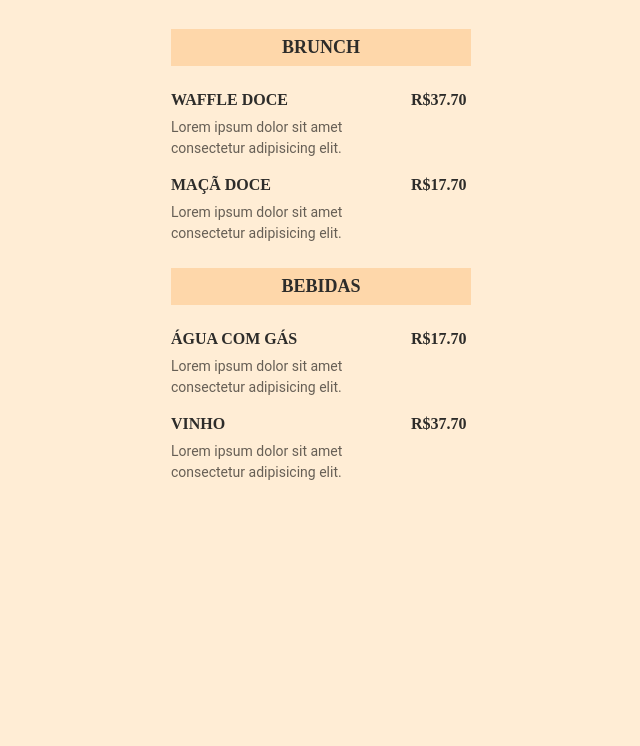
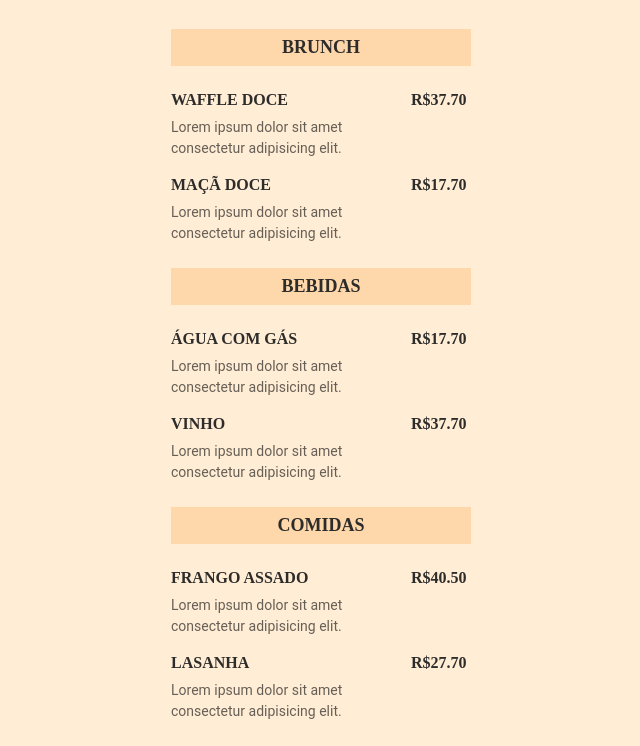
Before and after one commit to jezzsouza/maratona-explore-3, a plain HTML site: page index.html in a window 1280 px wide. Shown: the part 88-834 px from the top of the page, without its empty margins (319-959 px from the left). Before the commit the page ends 800 px from the top, so only its background shows below. Drawn offline with Linux system fonts and the light colour scheme; a web font is replaced by a local one.

Commit message:
Adicionando seção de comidas

```diff
--- a/index.html
+++ b/index.html
@@ -80,5 +80,36 @@
             </ul>
 
     </section>
+
+    <section class="comidas">
+        <h2 class="comidas__titulo">Comidas</h2>
+
+            <ul class="comidas__lista">
+                <li class="comidas__item">
+                    <div class="produto">
+                        <h3 class="produto__titulo">Frango assado</h3>
+                        <p class="produto__descricao">Lorem ipsum dolor sit amet consectetur adipisicing elit. </p>
+                    </div>
+
+                    <div class="produto__preco">
+                        <strong class="produto__preco___valor">R$40.50</strong>
+                    </div>
+                </li>
+            </ul>
+
+            <ul class="comidas__lista">
+                <li class="comidas__item">
+                    <div class="produto">
+                        <h3 class="produto__titulo">Lasanha</h3>
+                        <p class="produto__descricao">Lorem ipsum dolor sit amet consectetur adipisicing elit. </p>
+                    </div>
+
+                    <div class="produto__preco">
+                        <strong class="produto__preco___valor">R$27.70</strong>
+                    </div>
+                </li>
+            </ul>
+
+    </section>
 </body>
 </html>
```
